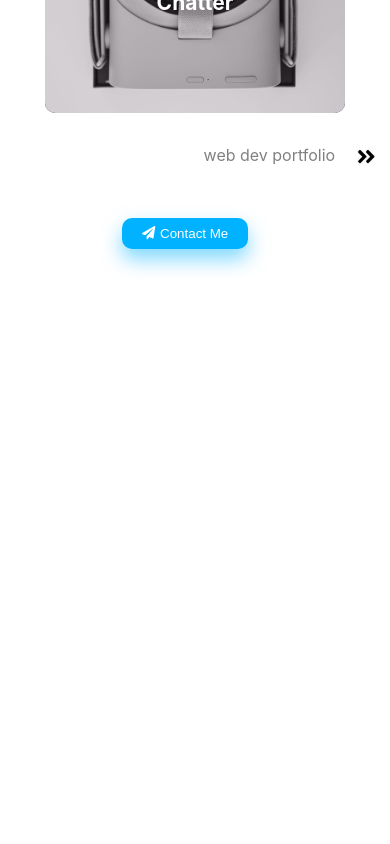
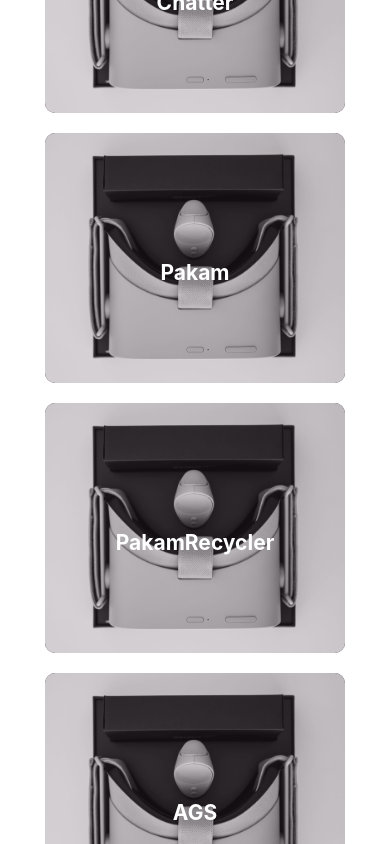
Before and after one commit to tosebikan/oltostudios, a React (Create React App) app: page /mobile-portfolio in a window 390 px wide. Shown: the part 1600-2444 px from the top of the page. Before the commit the page ends 1879 px from the top, so only its background shows below. Built offline with nearby package versions, Linux system fonts and the light colour scheme.

Commit message:
add new mobile apps projects

```diff
--- a/src/data.js
+++ b/src/data.js
@@ -137,7 +137,7 @@ const data = {
     {
       id: "6",
       title: "Spineup",
-      info: "Real estate web app built on React",
+      info: "Medical Appointment app built with React-Native & Firebase",
       logo: 'require("./images/logos/axtella")',
       images: [require("./images/webimg.png"), require("./images/web2img.png")],
       tech: [
@@ -146,7 +146,8 @@ const data = {
         "Front-End",
         "Back-End",
         "Full-Stack",
-        "UI/UX"
+        "UI/UX",
+        "Redux"
       ],
       description:
         "Lorem ipsum dolor sit amet, consectetur adipiscing elit, sed do eiusmod tempor incididunt ut labore et dolore magna aliqua. Et malesuada fames ac turpis.",
@@ -157,7 +158,28 @@ const data = {
     {
       id: "7",
       title: "Enroute",
-      info: "Real estate web app built on React",
+      info:
+        "Recurring vehicle hailing service mobile app built on React-Native",
+      logo: 'require("./images/logos/axtella")',
+      images: [require("./images/webimg.png"), require("./images/web2img.png")],
+      tech: [
+        "React-Native",
+        "Front-End",
+        "UI/UX",
+        "Socket",
+        "Back-End",
+        "Redux"
+      ],
+      description:
+        "Lorem ipsum dolor sit amet, consectetur adipiscing elit, sed do eiusmod tempor incididunt ut labore et dolore magna aliqua. Et malesuada fames ac turpis.",
+      url: "https://richhomesgh.com",
+      githubUrl: "https://richhomesgh.com",
+      type: "mobile"
+    },
+    {
+      id: "8",
+      title: "Newsify",
+      info: "News mobile app built on React-Native",
       logo: 'require("./images/logos/axtella")',
       images: [require("./images/webimg.png"), require("./images/web2img.png")],
       tech: ["React-Native", "Front-End", "UI/UX"],
@@ -168,22 +190,9 @@ const data = {
       type: "mobile"
     },
     {
-      id: "8",
-      title: "Newsify",
-      info: "Real estate web app built on React",
-      logo: 'require("./images/logos/axtella")',
-      images: [require("./images/webimg.png"), require("./images/web2img.png")],
-      tech: ["React-Native", "Front-End", "UI/UX", "Back-End"],
-      description:
-        "Lorem ipsum dolor sit amet, consectetur adipiscing elit, sed do eiusmod tempor incididunt ut labore et dolore magna aliqua. Et malesuada fames ac turpis.",
-      url: "https://richhomesgh.com",
-      githubUrl: "https://richhomesgh.com",
-      type: "mobile"
-    },
-    {
       id: "9",
       title: "Movees",
-      info: "Real estate web app built on React",
+      info: "Movie Directory mobile app built on React-Native",
       logo: 'require("./images/logos/axtella")',
       images: [require("./images/webimg.png"), require("./images/web2img.png")],
       tech: ["React-Native", "Front-End", "UI/UX"],
@@ -232,6 +241,61 @@ const data = {
       url: "https://www.axtellagh.com",
       githubUrl: "https://github.com/tosebikan/axtella",
       type: "web"
+    },
+    {
+      id: "12",
+      title: "Pakam",
+      info: "Waste Recycling mobile app for users built with React-Native",
+      logo: 'require("./images/logos/axtella.png")',
+      images: [require("./images/webimg.png"), require("./images/web2img.png")],
+      tech: [
+        "React-Native",
+        "Front-End",
+        "UI/UX",
+        "Firebase",
+        "Open-Tok",
+        "Google-Map"
+      ],
+      description:
+        "Lorem ipsum dolor sit amet, consectetur adipiscing elit, sed do eiusmod tempor incididunt ut labore et dolore magna aliqua. Et malesuada fames ac turpis.",
+      url: "https://pharma.com",
+      githubUrl: "https://richhomesgh.com",
+      type: "mobile"
+    },
+    {
+      id: "12",
+      title: "PakamRecycler",
+      info:
+        "Waste Recycling Collection mobile app for recyclers built with React-Native",
+      logo: 'require("./images/logos/axtella.png")',
+      images: [require("./images/webimg.png"), require("./images/web2img.png")],
+      tech: [
+        "React-Native",
+        "Front-End",
+        "UI/UX",
+        "Firebase",
+        "Open-Tok",
+        "Google-Map"
+      ],
+      description:
+        "Lorem ipsum dolor sit amet, consectetur adipiscing elit, sed do eiusmod tempor incididunt ut labore et dolore magna aliqua. Et malesuada fames ac turpis.",
+      url: "https://pharma.com",
+      githubUrl: "https://richhomesgh.com",
+      type: "mobile"
+    },
+    {
+      id: "13",
+      title: "AGS",
+      info:
+        "Social Network for women empowerment mobile app for recyclers built with React-Native",
+      logo: 'require("./images/logos/axtella.png")',
+      images: [require("./images/webimg.png"), require("./images/web2img.png")],
+      tech: ["React-Native", "Front-End", "UI/UX"],
+      description:
+        "Lorem ipsum dolor sit amet, consectetur adipiscing elit, sed do eiusmod tempor incididunt ut labore et dolore magna aliqua. Et malesuada fames ac turpis.",
+      url: "https://pharma.com",
+      githubUrl: "https://richhomesgh.com",
+      type: "mobile"
     }
   ]
 };
```
